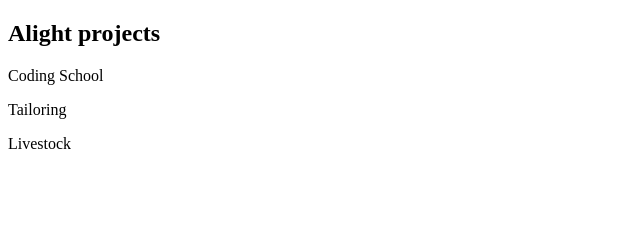
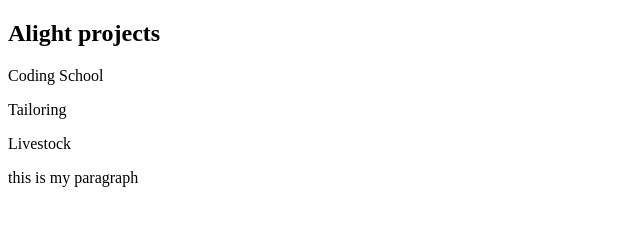
Before and after one commit to AbdalsalamAbakar/practice.github, a plain HTML site: page index.html in a window 1280 px wide. Shown: the whole page, without its empty margins (0-640 px from the left). Drawn offline with Linux system fonts and the light colour scheme.

Commit message:
Update index.html

```diff
--- a/index.html
+++ b/index.html
@@ -10,6 +10,6 @@
     <p>Coding School</p>
     <p>Tailoring</p>
     <p>Livestock</p>
-    <p></p>
+    <p>this is my paragraph</p>
 </body>
 </html>
```
